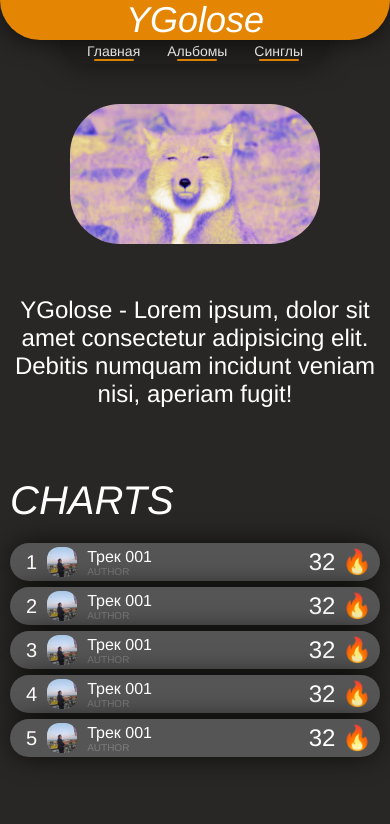
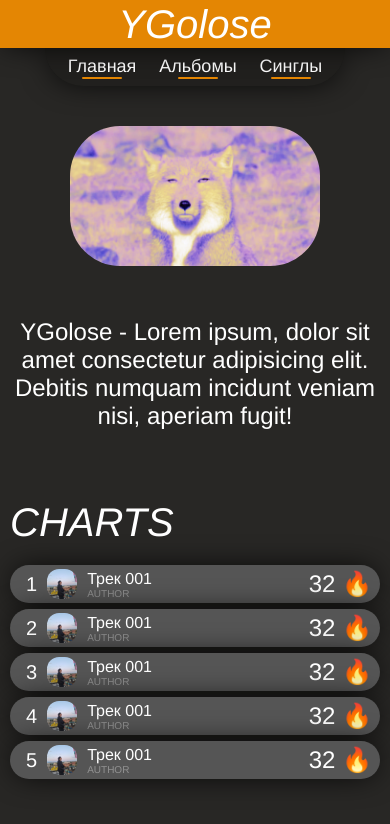
Before and after one commit to hellm0n/YGolose, a plain HTML site: page index.html in a window 390 px wide. Shown: the top 824 px of the page. Drawn offline with Linux system fonts and the light colour scheme.

Commit message:
edited css

```diff
--- a/styles/style.css
+++ b/styles/style.css
@@ -4,7 +4,7 @@
     --background-color: #282725;
     --charts-item-color: #555555;
     --charts-selected-item-color: #727272;
-    --author-color: #7C7C7C;
+    --author-color: #929292;
     --footer-color: #404040;
 
     --section-radius: 60px;
@@ -283,41 +283,44 @@ body {
     }
 
     .charts-track-text {
-        font-size: 52px;
+        font-size: 48px;
         margin-left: 16px;
     }
 
     .chart-track-img {
-        width: 80px;
+        width: 76px;
         border-radius: 32px;
     }
 
     .text-title {
-        font-size: 42px;
+        font-size: 38px;
     }
 
     .text-author {
-        font-size: 24px;
+        font-size: 26px;
     }
 
     .charts-track-likes {
-        font-size: 50px;
+        font-size: 44px;
         margin-right: 7px;
     }
 
     .nav-container {
-        width: 450px;
-        height: 42px;
+        width: 500px;
+        height: 64px;
     }
 
     .nav-item {
-        font-size: 24px;
+        font-size: 30px;
     }
 
     .underline {
-        width: 72px;
-        height: 3px;
-        border-radius: 3px;
+        width: 90px;
+        height: 4px;
+    }
+
+    .header {
+        border-radius: 0;
     }
 }
 
@@ -332,14 +335,6 @@ body {
 
     .section-header-margin {
         margin: 0px 0px;
-    }
-
-    .header-title {
-        font-size: 36px;
-    }
-
-    .header {
-        height: 50px;
     }
 
     .section-title {
@@ -362,16 +357,16 @@ body {
     }
 
     .chart-track-img {
-        width: 50px;
+        width: 56px;
         border-radius: 16px;
     }
 
     .text-title {
-        font-size: 24px;
+        font-size: 28px;
     }
 
     .text-author {
-        font-size: 16px;
+        font-size: 20px;
     }
 
     .charts-track-likes {
@@ -391,7 +386,7 @@ body {
     }
 }
 
-@media (max-width: 550px) {
+@media (max-width: 600px) {
     .section-margin {
         margin: 0px 20px;
     }
@@ -411,16 +406,16 @@ body {
     }
 
     .nav-container {
-        width: 320px;
-        height: 30px;
+        width: 400px;
+        height: 48px;
     }
 
     .nav-item {
-        font-size: 16px;
+        font-size: 24px;
     }
 
     .underline {
-        width: 50px;
+        width: 70px;
         height: 2px;
     }
 }
@@ -428,6 +423,10 @@ body {
 @media (max-width: 430px) { /*Phones*/
     .section-margin {
         margin: 0px 10px;
+    }
+
+    .header-title {
+        font-size: 40px;
     }
 
     .main-logo {
@@ -441,7 +440,7 @@ body {
     }
 
     .header {
-        height: 40px;
+        height: 48px;
     }
 
     .section-title {
@@ -491,12 +490,12 @@ body {
     }
 
     .nav-container {
-        width: 270px;
-        height: 24px;
+        width: 300px;
+        height: 38px;
     }
 
     .nav-item {
-        font-size: 14px;
+        font-size: 18px;
     }
 
     .underline {
```
